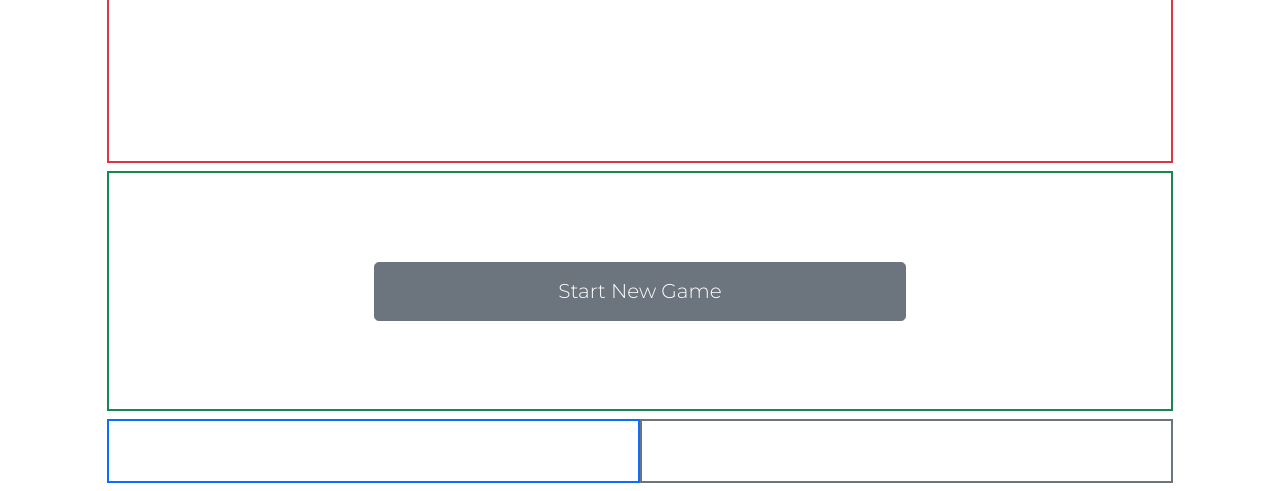
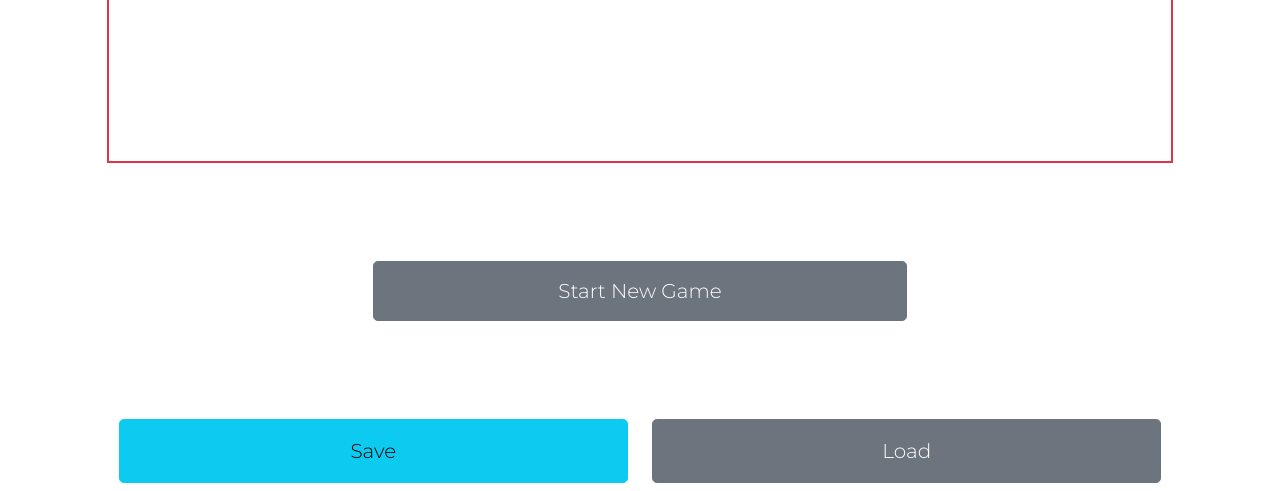
Before and after one commit to KennWg/robodome, a plain HTML site: page index.html in a window 1280 px wide. Shown: the part 309-800 px from the top of the page. Drawn offline with nearby package versions, Linux system fonts and the light colour scheme; a web font is replaced by a local one.

Commit message:
added save/load button and removed temp borders from button area

```diff
--- a/index.html
+++ b/index.html
@@ -29,7 +29,7 @@
     </section>
     <section class="container-fluid" id="button-area-container">
         <div class="row justify-content-center h-100 mt-2">
-            <div class="col-10 border border-success border-2 align" id="button-area">
+            <div class="col-10" id="button-area">
                 <div class="d-flex row h-100 justify-content-center align-items-center" id="initial-screen">
                     <div class="col-6 h-25 text-center">
                         <div class="row h-100">
@@ -74,8 +74,16 @@
     </section>
     <section class="container-fluid" id="save-load-container">
         <div class="row justify-content-center h-100 mt-2">
-            <div class="col-5 border border-primary border-2" id="save-area"></div>
-            <div class="col-5 border border-secondary border-2" id="load-area"></div>
+            <div class="col-5" id="save-area">
+                <div class="row w-100 h-100 mx-auto">
+                    <button class="btn btn-lg btn-info" id="save">Save</button>
+                </div>
+            </div>
+            <div class="col-5" id="load-area">
+                <div class="row w-100 h-100 mx-auto">
+                    <button class="btn btn-lg btn-secondary" id="load">Load</button>
+                </div>
+            </div>
         </div>
     </section>
     <script src="https://code.jquery.com/jquery-3.6.0.min.js" integrity="sha256-/xUj+3OJU5yExlq6GSYGSHk7tPXikynS7ogEvDej/m4=" crossorigin="anonymous"></script>
```
